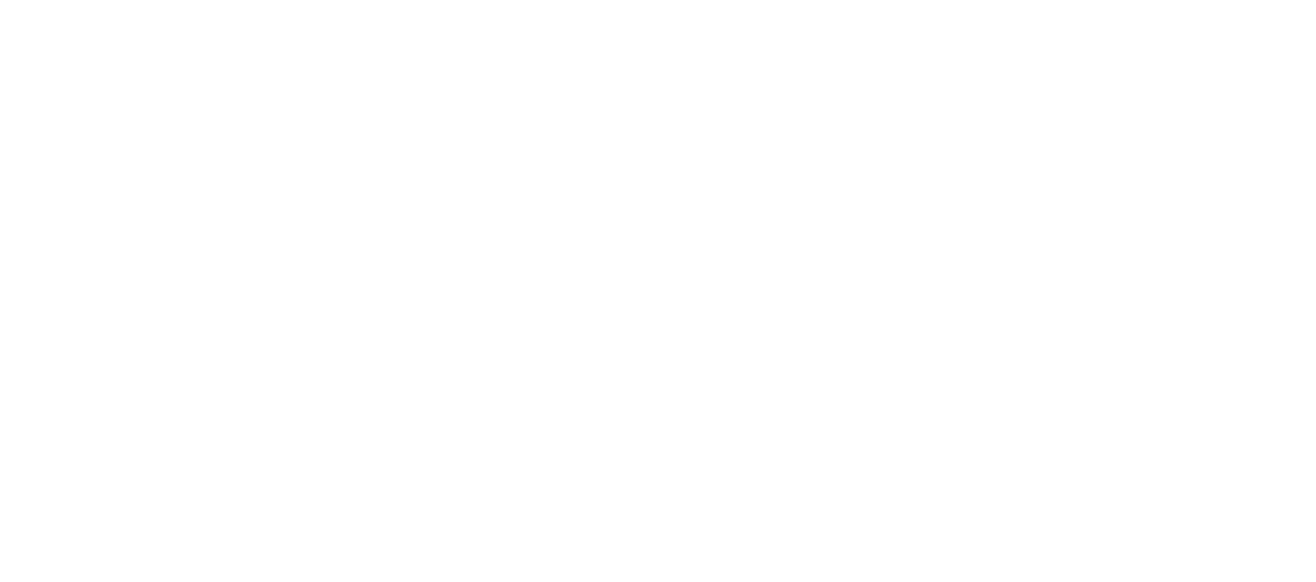
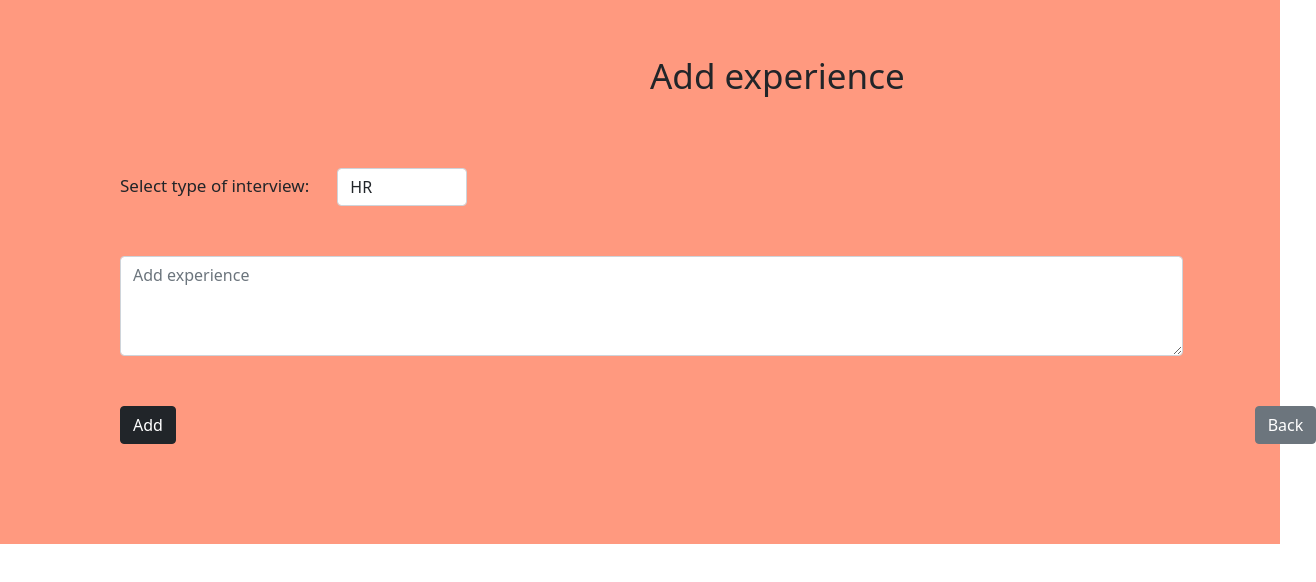
Before and after one commit to XWS-2022-Tim12/Dislinkt, an Angular app in the folder front/Agentska/: page /add-experience in a window 1280 px wide. Before the commit this address led to /. Shown: the top 582 px of the page, 1316 px wide, since content can reach past the window. Built offline with nearby package versions, Linux system fonts and the light colour scheme; no server answers.

Commit message:
#6.3 Omoguceno dodavanje iskustava o intervjuima

```diff
--- a/front/Agentska/src/app/app-routing.module.ts
+++ b/front/Agentska/src/app/app-routing.module.ts
@@ -1,6 +1,7 @@
 import { NgModule } from '@angular/core';
 import { RouterModule, Routes } from '@angular/router';
 import { AddCommentToCompanyComponent } from './components/add-comment-to-company/add-comment-to-company.component';
+import { AddExperiencesOfInterviewToCompanyComponent } from './components/add-experiences-of-interview-to-company/add-experiences-of-interview-to-company.component';
 import { AddSalaryToCompanyComponent } from './components/add-salary-to-company/add-salary-to-company.component';
 import { CompanyProfileComponent } from './components/company-profile/company-profile.component';
 import { LoginComponent } from './components/login/login.component';
@@ -13,7 +14,8 @@ const routes: Routes = [
   { path: 'profile', component: UsersPageComponent},
   { path: 'add-comment', component: AddCommentToCompanyComponent},
   { path: 'company-profile', component: CompanyProfileComponent},
-  { path: 'add-salary', component: AddSalaryToCompanyComponent}
+  { path: 'add-salary', component: AddSalaryToCompanyComponent},
+  { path: 'add-experience', component: AddExperiencesOfInterviewToCompanyComponent}
 ];
 
 @NgModule({
--- a/front/Agentska/src/app/app.module.ts
+++ b/front/Agentska/src/app/app.module.ts
@@ -11,6 +11,7 @@ import { UsersPageComponent } from './components/users-page/users-page.component
 import { AddCommentToCompanyComponent } from './components/add-comment-to-company/add-comment-to-company.component';
 import { CompanyProfileComponent } from './components/company-profile/company-profile.component';
 import { AddSalaryToCompanyComponent } from './components/add-salary-to-company/add-salary-to-company.component';
+import { AddExperiencesOfInterviewToCompanyComponent } from './components/add-experiences-of-interview-to-company/add-experiences-of-interview-to-company.component';
 
 @NgModule({
   declarations: [
@@ -20,7 +21,8 @@ import { AddSalaryToCompanyComponent } from './components/add-salary-to-company/
     UsersPageComponent,
     AddCommentToCompanyComponent,
     CompanyProfileComponent,
-    AddSalaryToCompanyComponent
+    AddSalaryToCompanyComponent,
+    AddExperiencesOfInterviewToCompanyComponent
   ],
   imports: [
     BrowserModule,
--- /dev/null
+++ b/front/Agentska/src/app/components/add-experiences-of-interview-to-company/add-experiences-of-interview-to-company.component.html
@@ -0,0 +1,33 @@
+<div style="background-color: rgb(255, 153, 127);">
+    <div class="row">
+        <div class="col-12">
+            <label style="font-size: 35px; margin-left: 650px; margin-top: 50px;">  Add experience </label>
+        </div>
+        <div class="col-2" style="margin-top: 70px; margin-left: 120px; font-size: 17px;">
+            <label > Select type of interview: </label>
+        </div>
+        <div class="col-8" style="margin-top: 65px;">
+            <select name="type" class="form-control" id="type" style=" width: 130px;">
+                <option value="HR"> HR </option>
+                <option value="Tehnical"> Tehnical </option>
+              </select>
+        </div>
+        <div class="col-10" >
+            <textarea type="text" id="experience" class="md-textarea form-control" style="margin-left: 120px; margin-top: 50px; height: 100px;" placeholder="Add experience" mdbInput></textarea>
+        </div>
+        <div class="col-10">
+            <label style="color: red; margin-left: 120px; margin-top: 50px;" *ngIf="showError"> You must to type a experience! </label>
+        </div>
+        <div class="col-4">
+            <button style="margin-left: 120px; margin-top: 50px;" class="btn btn-dark" (click)="addExperienceToCompany()"> Add </button>
+        </div>
+        <div class="col-4">
+            <button style="margin-left: 820px; margin-top: 50px;" class="btn btn-secondary" (click)="backToUsersPage()"> Back </button>
+        </div>
+
+    </div>
+    <div class="row" style="height: 100px;">
+
+    </div>
+
+</div>
--- /dev/null
+++ b/front/Agentska/src/app/components/add-experiences-of-interview-to-company/add-experiences-of-interview-to-company.component.ts
@@ -0,0 +1,59 @@
+import { Component, OnInit } from '@angular/core';
+import { Router } from '@angular/router';
+import { Company } from 'src/app/model/company';
+import { CompanyService } from 'src/app/service/company.service';
+
+@Component({
+  selector: 'app-add-experiences-of-interview-to-company',
+  templateUrl: './add-experiences-of-interview-to-company.component.html',
+  styleUrls: ['./add-experiences-of-interview-to-company.component.css']
+})
+export class AddExperiencesOfInterviewToCompanyComponent implements OnInit {
+  company: Company;
+  showError: Boolean = false;
+
+  constructor(public router: Router, private companyService: CompanyService) { }
+
+  ngOnInit(): void {
+    this.companyService.getCompanyByName().subscribe(ret => {
+      this.company = ret;
+    })
+  }
+
+  backToUsersPage() {
+    this.router.navigate(['/profile']);
+  }
+
+  addExperienceToCompany() {
+    let experience = document.getElementById('experience') as HTMLTextAreaElement;
+    let type = document.getElementById('type') as HTMLSelectElement;
+
+    if(experience.value === ''){
+      this.showError = true;
+      return;
+    } else
+      this.showError = false;
+
+    if(type.value === 'HR') {
+      if(this.company.hrInterviews === null){
+        this.company.hrInterviews = new Array<String>();
+        this.company.hrInterviews.push(experience.value)
+      } else {
+        this.company.hrInterviews.push(experience.value)
+      }
+    } else {
+      if(this.company.tehnicalInterviews === null){
+        this.company.tehnicalInterviews = new Array<String>();
+        this.company.tehnicalInterviews.push(experience.value)
+      } else {
+        this.company.tehnicalInterviews.push(experience.value)
+      }
+    }
+
+
+    this.companyService.editCompany(this.company).subscribe(ret => {
+      if(ret)
+        this.router.navigate(['/profile']);
+    });
+  }
+}
--- a/front/Agentska/src/app/components/add-salary-to-company/add-salary-to-company.component.html
+++ b/front/Agentska/src/app/components/add-salary-to-company/add-salary-to-company.component.html
@@ -6,7 +6,7 @@
         <div class="col-2" style="margin-top: 70px; margin-left: 200px; font-size: 17px;">
             <label > Select type of salary: </label>
         </div>
-        <div class="col-8" style="margin-top: 70px;">
+        <div class="col-8" style="margin-top: 65px;">
             <select name="type" class="form-control" id="type" style=" width: 130px;">
                 <option value="Junior"> Junior </option>
                 <option value="Medior"> Medior </option>
@@ -15,7 +15,7 @@
         <div class="col-2" style="margin-top: 30px; margin-left: 200px; font-size: 17px;">
             <label > Type salary: </label>
         </div>
-        <div class="col-3" style="margin-top: 30px;">
+        <div class="col-3" style="margin-top: 25px;">
             <input type="number" name="salary" id="salary" placeholder="Salary" class="form-control">
         </div>
         <div class="col-10">
--- a/front/Agentska/src/app/components/users-page/users-page.component.html
+++ b/front/Agentska/src/app/components/users-page/users-page.component.html
@@ -23,7 +23,7 @@
                                     <td scope="col">{{company.phoneNumber}}</td>
                                     <td> <button class="btn btn-dark" (click)="addComment(indexOfelement)"> Add comment </button> </td>
                                     <td> <button class="btn btn-warning" (click)="addSalary(indexOfelement)"> Add salary </button> </td>
-                                    <td> <button class="btn btn-secondary" > Add interview </button> </td>
+                                    <td> <button class="btn btn-secondary" (click)="addExperience(indexOfelement)"> Add experience for interview </button> </td>
                                     <td> <button class="btn btn-primary" (click)="showCompanyProfile(indexOfelement)"> Open </button> </td>
                                 </tr>
                             </tbody>
--- a/front/Agentska/src/app/components/users-page/users-page.component.ts
+++ b/front/Agentska/src/app/components/users-page/users-page.component.ts
@@ -41,4 +41,10 @@ export class UsersPageComponent implements OnInit {
     sessionStorage.setItem('name', company.name);
     this.router.navigate(['/add-salary']);
   }
+
+  addExperience(index: number) {
+    let company = this.allCompanies[index]
+    sessionStorage.setItem('name', company.name);
+    this.router.navigate(['/add-experience']);
+  }
 }
```
Also changed, not shown: front/Agentska/src/app/components/add-experiences-of-interview-to-company/add-experiences-of-interview-to-company.component.css (added), 1 other file (tests, documents, lock files or other folders).
